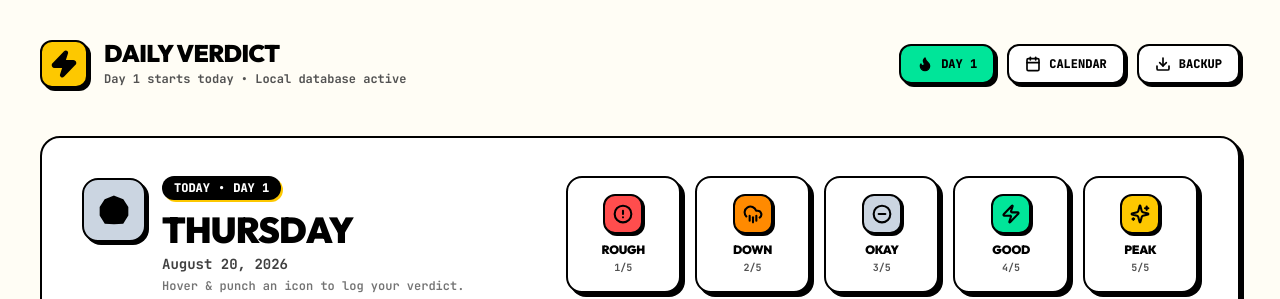
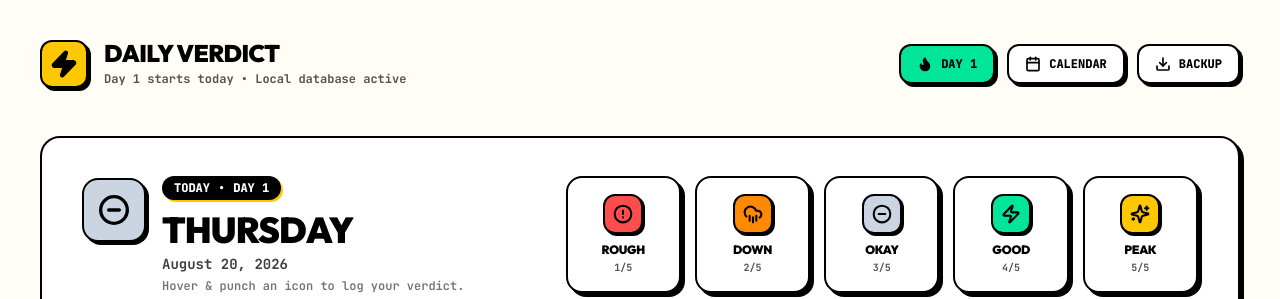
Before and after one commit to TRINNO112/shit-or-hit, a React (Vite) app: page / in a window 1280 px wide. Shown: the top 299 px of the page. Built offline with nearby package versions, Linux system fonts and the light colour scheme; no server answers.

Commit message:
D17: Eliminate button selection border gap, keep calendar open during day editing, and restore recognizable crisp vector icons

```diff
--- a/src/App.jsx
+++ b/src/App.jsx
@@ -102,7 +102,6 @@ export default function App() {
         startDate={startDate}
         todayStr={todayStr}
         onEditDay={(dayInfo) => {
-          setIsCalendarOpen(false);
           setEditingDay(dayInfo);
         }}
       />
--- a/src/components/EditDayModal.jsx
+++ b/src/components/EditDayModal.jsx
@@ -132,7 +132,7 @@ export default function EditDayModal({
           animate={{ opacity: 1 }}
           exit={{ opacity: 0 }}
           transition={{ duration: 0.2 }}
-          className="fixed inset-0 z-50 flex items-center justify-center p-4 bg-black/65 backdrop-blur-xs"
+          className="fixed inset-0 z-[60] flex items-center justify-center p-4 bg-black/65 backdrop-blur-xs"
           onClick={onClose}
         >
           <motion.div
--- a/src/components/TodayHero.jsx
+++ b/src/components/TodayHero.jsx
@@ -179,26 +179,33 @@ export default function TodayHero({
       {/* Top Panoramic Grid */}
       <div className="flex flex-col lg:flex-row items-start lg:items-center justify-between gap-8">
 
-        {/* Left Side: Date, Heading & Prominent Morphing Vector Emblem */}
+        {/* Left Side: Date, Heading & Prominent Emblem Box */}
         <div className="text-left w-full lg:w-5/12 flex items-start gap-4">
 
-          {/* Prominent Morphing Vector Emblem Box */}
+          {/* Prominent Dynamic Vector Emblem Box with Crisp Icons & Spring Morph */}
           <motion.div
             animate={{
-              scale: [1, 1.08, 1],
-              rotate: (activeRatingForVisual - 3) * 6
+              scale: [1, 1.06, 1],
+              rotate: (activeRatingForVisual - 3) * 4
             }}
-            transition={{ duration: 0.65, ease: 'easeOut' }}
+            transition={{ duration: 0.5, ease: 'easeOut' }}
             className="w-16 h-16 rounded-2xl border-[2.5px] border-black flex items-center justify-center shadow-[3px_3px_0px_#000000] shrink-0 mt-1"
             style={{ backgroundColor: ratingMeta[activeRatingForVisual]?.bg }}
           >
-            <svg viewBox="0 0 24 24" className="w-8 h-8 stroke-black fill-black" strokeWidth="1.5">
-              <motion.path
-                d={moodSvgPaths[activeRatingForVisual]}
-                animate={{ d: moodSvgPaths[activeRatingForVisual] }}
-                transition={{ duration: 0.65, ease: [0.34, 1.56, 0.64, 1] }}
-              />
-            </svg>
+            <AnimatePresence mode="wait">
+              <motion.div
+                key={activeRatingForVisual}
+                initial={{ scale: 0.4, rotate: -30, opacity: 0 }}
+                animate={{ scale: 1, rotate: 0, opacity: 1 }}
+                exit={{ scale: 0.4, rotate: 30, opacity: 0 }}
+                transition={{ type: 'spring', stiffness: 450, damping: 20 }}
+                className="w-8 h-8 flex items-center justify-center"
+              >
+                {React.createElement(IconMap[ratingMeta[activeRatingForVisual]?.icon] || Sparkles, {
+                  className: "w-8 h-8 text-black stroke-[2.5]"
+                })}
+              </motion.div>
+            </AnimatePresence>
           </motion.div>
 
           <div>
@@ -220,7 +227,7 @@ export default function TodayHero({
           </div>
         </div>
 
-        {/* Right Side: 5 Chunky Tactile Buttons with Direction 1 Shape-Shifting & Gliding Outline */}
+        {/* Right Side: 5 Chunky Tactile Buttons with Direction 1 Shape-Shifting & Seamless Active Outline */}
         <div className="w-full lg:w-7/12">
           <div className="grid grid-cols-2 sm:grid-cols-5 gap-3.5 relative">
             {[1, 2, 3, 4, 5].map((val) => {
@@ -244,19 +251,17 @@ export default function TodayHero({
                   }}
                   transition={{ type: 'spring', stiffness: 450, damping: 16 }}
                   onClick={(e) => handleRate(val, e)}
-                  className={`neo-btn flex flex-col items-center justify-center p-3 relative cursor-pointer ${
-                    isSelected ? 'ring-2 ring-black font-black' : ''
-                  }`}
+                  className="neo-btn flex flex-col items-center justify-center p-3 relative cursor-pointer"
                   style={{
                     minHeight: '110px',
                     backgroundColor: isSelected ? m.bg : '#FFFFFF'
                   }}
                 >
-                  {/* Gliding Selection Box Indicator from Direction 1 */}
+                  {/* Seamless Active Selection Highlight (Hugs perimeter with ZERO red gap) */}
                   {isSelected && (
                     <motion.div
                       layoutId="active-cyber-box"
-                      className="absolute inset-0 rounded-2xl border-[3px] border-black pointer-events-none"
+                      className="absolute -inset-[2px] rounded-2xl border-[3px] border-black pointer-events-none"
                       transition={{ type: 'spring', stiffness: 480, damping: 26 }}
                     />
                   )}
@@ -283,27 +288,22 @@ export default function TodayHero({
 
       </div>
 
-      {/* Bottom Bar: Morphing Vector Status Verdict + Expandable Note */}
+      {/* Bottom Bar: Status Verdict + Expandable Note */}
       <div className="mt-8 pt-6 border-t-2 border-black/10 flex flex-col sm:flex-row items-start sm:items-center justify-between gap-4">
 
-        {/* Active Verdict Pill with Live Morphing SVG Path */}
+        {/* Active Verdict Pill with Crisp Icon */}
         {selectedRating ? (
           <motion.div
             layout
             initial={{ opacity: 0, y: 8, scale: 0.95 }}
             animate={{ opacity: 1, y: 0, scale: 1 }}
             transition={{ type: 'spring', stiffness: 450, damping: 25 }}
-            className="inline-flex items-center gap-3 px-4 py-2.5 rounded-xl border-2 border-black text-xs font-mono font-bold text-black shadow-[3px_3px_0px_#000000]"
+            className="inline-flex items-center gap-2.5 px-4 py-2 rounded-xl border-2 border-black text-xs font-mono font-bold text-black shadow-[3px_3px_0px_#000000]"
             style={{ backgroundColor: ratingMeta[selectedRating]?.bg }}
           >
-            {/* Morphing SVG Graphic */}
-            <svg viewBox="0 0 24 24" className="w-4 h-4 stroke-black fill-black shrink-0" strokeWidth="2">
-              <motion.path
-                d={moodSvgPaths[selectedRating] || moodSvgPaths[3]}
-                animate={{ d: moodSvgPaths[selectedRating] || moodSvgPaths[3] }}
-                transition={{ type: 'spring', stiffness: 300, damping: 22 }}
-              />
-            </svg>
+            {React.createElement(IconMap[ratingMeta[selectedRating]?.icon] || Sparkles, {
+              className: "w-4 h-4 text-black stroke-[3] shrink-0"
+            })}
 
             <span>
               VERDICT: <strong className="uppercase">{ratingMeta[selectedRating]?.title}</strong> — {ratingMeta[selectedRating]?.desc}
```
